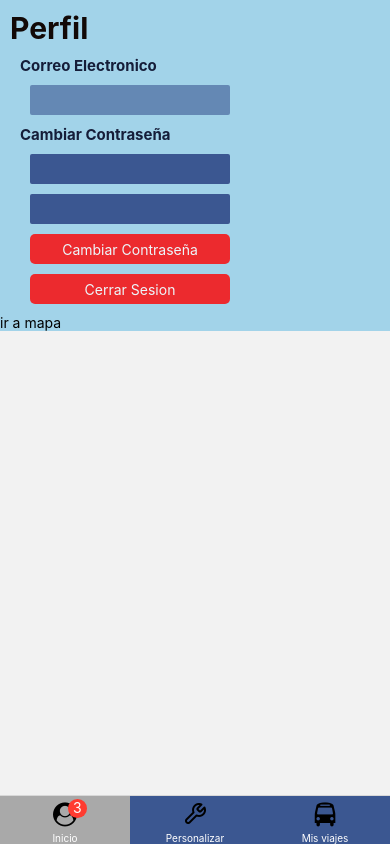
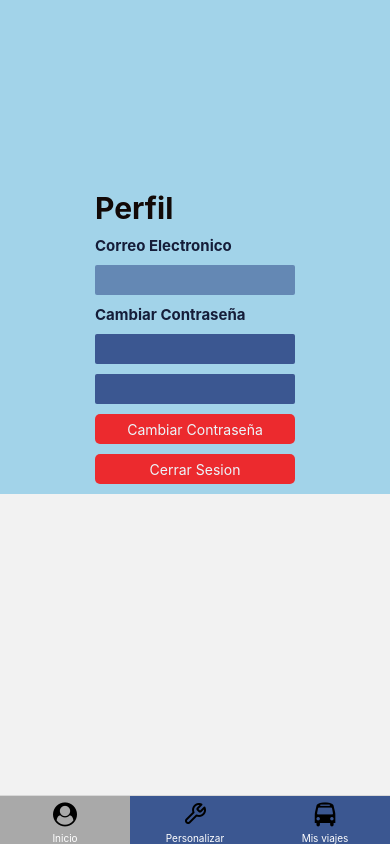
Before and after one commit to Rigolinux/Tu-uees-app, a React Native app: screen /Driver in a window 390 px wide. Built offline with nearby package versions, Linux system fonts and the light colour scheme; no server answers.

Commit message:
limpieza

```diff
--- a/screens/DualScreen/HomeScreen.js
+++ b/screens/DualScreen/HomeScreen.js
@@ -79,9 +79,10 @@ const HomeScreen = () => {
     navigation.navigate("UserNavigation");
   }
   return (
-    <SafeAreaView  >
+    <SafeAreaView >
 
     <View style={styles.container}>
+      <View style={styles.subContainer}>
       <StatusBar backgroundColor="black" hidden={false} />
       <Text style={styles.title}>Perfil</Text>
       <Text style={styles.subtitle}>Correo Electronico</Text>
@@ -104,8 +105,8 @@ const HomeScreen = () => {
       </TouchableOpacity>
 
 
-      <Text onPress={mapago}>ir a mapa</Text>
 
+      </View>
     </View>
     </SafeAreaView>
   )
@@ -115,20 +116,23 @@ export default HomeScreen
 
 const styles = StyleSheet.create({
   container: {
+
     height: '100%',
     backgroundColor: colors.five,
-    alignItems: 'flex-start',
+    alignItems: 'center',
 
 
   },
-
+  subContainer:{
+    marginTop: 180,
+  },
   title:{
     color: colors.one,
     fontSize: 30,
     fontWeight: 'bold',
     marginBottom: 10,
 
-    marginLeft: 10,
+
     marginTop: 10,
   },
   subtitle:{
@@ -137,7 +141,7 @@ const styles = StyleSheet.create({
     fontSize: 15,
     fontWeight: 'bold',
     marginBottom: 10,
-    marginLeft: 20,
+
 
   },
   text:{
@@ -147,7 +151,7 @@ const styles = StyleSheet.create({
     backgroundColor: colors.three,
     opacity: 0.6,
     borderRadius: 2,
-    marginLeft: 30,
+
     height: 30,
     width: 200,
     marginBottom: 10,
@@ -158,7 +162,7 @@ const styles = StyleSheet.create({
     backgroundColor: "red",
     opacity: 0.8,
     borderRadius: 5,
-    marginLeft: 30,
+
     width: 200,
     marginBottom: 10,
     height: 30,
--- a/src/navigation/NavigationDriver.js
+++ b/src/navigation/NavigationDriver.js
@@ -57,7 +57,7 @@ const NavigationDriver = () => {
           tabBarIcon: ({ color }) => (
               <FontAwesome name="user-circle" size={24} color="black" />
           ),
-          tabBarBadge: 3,
+
           }
 
       }
```
